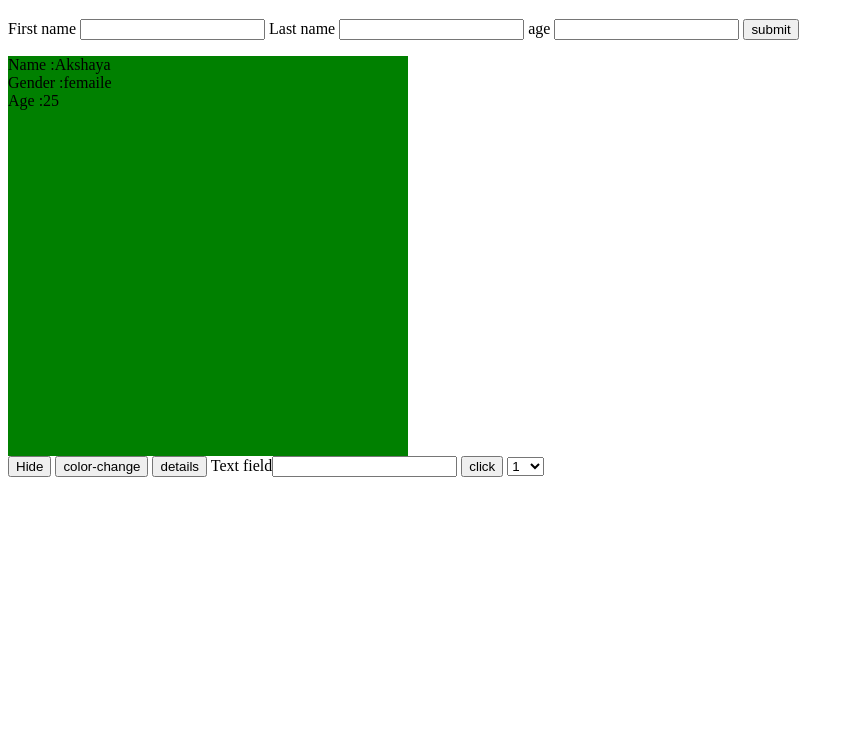
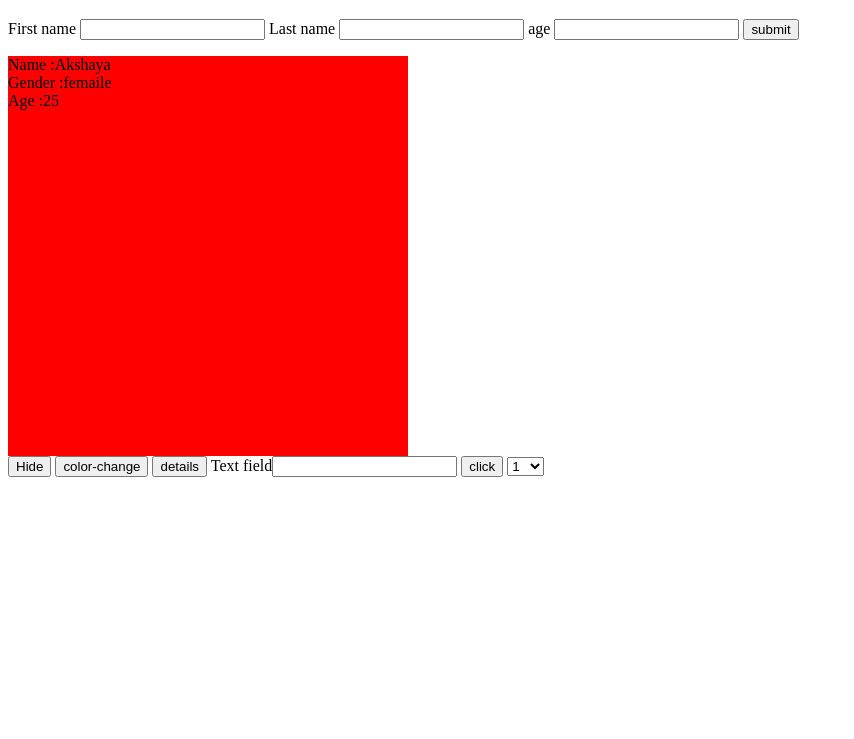
Before and after one commit to Akshayacoddle/JAVASCRIPT-Assignment, a website: page Assignment-4/index.html in a window 1280 px wide. Shown: the part 61-800 px from the top of the page, without its empty margins (0-854 px from the left). Drawn offline with Linux system fonts and the light colour scheme.

Commit message:
corrected

```diff
--- a/Assignment-4/index.html
+++ b/Assignment-4/index.html
@@ -26,7 +26,7 @@
         <label>Last name <input id="lname" type="text"></label>
         <label>age <input id="age" type="text"></label>
         <button onclick="submitOnCookies()">submit</button>
-        <div id="divRed" style="width: 400px;height: 400px; background-color: green;">
+        <div id="divRed" style="width: 400px;height: 400px; background-color: red;">
             <p class="para">Name :Akshaya <br> Gender :femaile <br> Age :25</p>
         </div>
         <button onclick="hide()">Hide</button>
```
